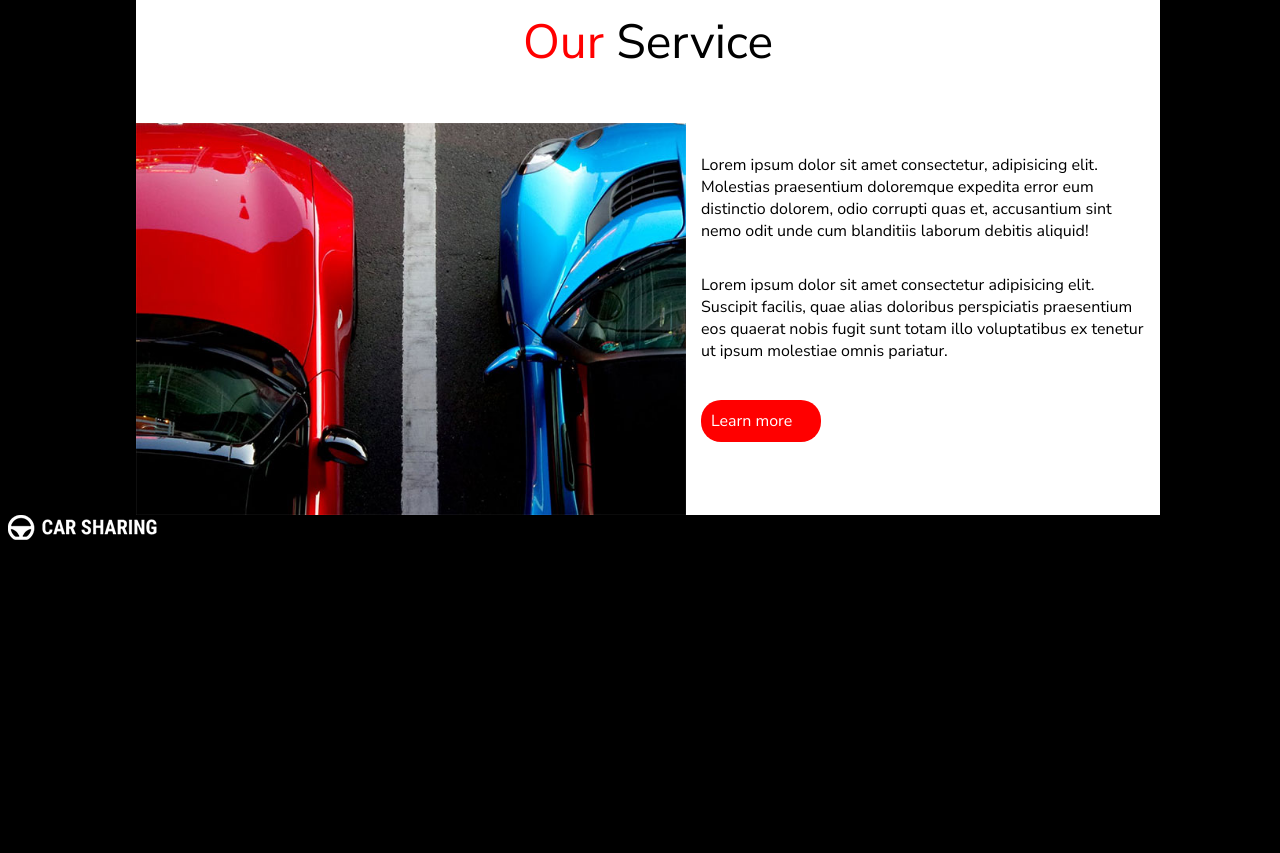
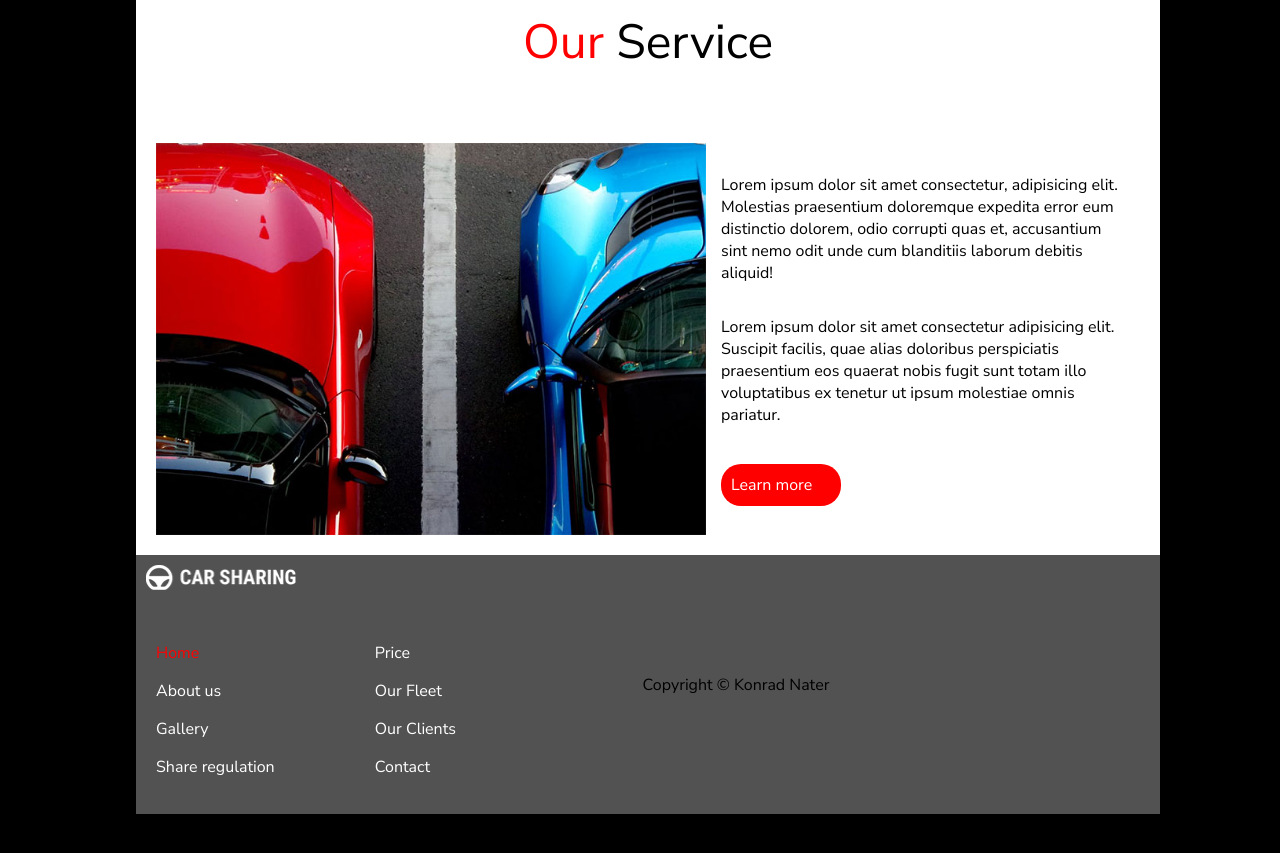
Before and after one commit to kombatross/html-i-css, a plain HTML site: page cz3/Podsumowanie/index.html in a window 1280 px wide. Shown: the part 2100-2953 px from the top of the page. After the commit the page ends 2922 px from the top, so only its background shows below. Drawn offline with Linux system fonts and the light colour scheme.

Commit message:
Add files via upload

```diff
--- a/cz3/Podsumowanie/css/style.css
+++ b/cz3/Podsumowanie/css/style.css
@@ -27,7 +27,7 @@ body{
     background-size: cover;
     height: 100vh;
     filter: opacity(75%);
-
+	background-attachment:fixed;
 }
 
 .logo{
@@ -51,6 +51,7 @@ body{
     border: 2px gray solid;
     padding: 8px;
     transition: 1s linear;
+	cursor: pointer;
 }
 
 .napisy_na_tle{
@@ -227,6 +228,7 @@ body{
     flex-direction: row;
     /* flex-wrap: wrap ; */
     font-size: 16px;
+    padding: 20px;
 }
 
 .paragrafy{
@@ -243,3 +245,50 @@ body{
     border-radius: 20px;
     padding: 10px;
 }
+
+
+.footer{
+  width: 100%;
+
+}
+
+.infooter{
+  width: 80%;
+  background-color: #525252;
+  height: auto;
+  display: flex   ;
+  /* flex-direction: ; */
+  margin: 0 auto;
+}
+
+.img-for-footer{
+  padding: 10px;
+  width: 150px;
+}
+
+.ogolny{
+  display: flex;
+  color: white;
+  padding: 20px;
+  width: 300px;
+  justify-content: space-between;
+}
+.czerwony{
+  color: red;
+}
+.boxbox{
+  display: flex;
+}
+.box{
+  width: 400px;
+}
+.copyright{
+  width: 400px;
+  margin: 0 auto;
+  height: auto;
+  text-align: center;
+  display: flex;
+  align-self: center;
+  justify-content: center;
+  top: 300px;
+}
```
